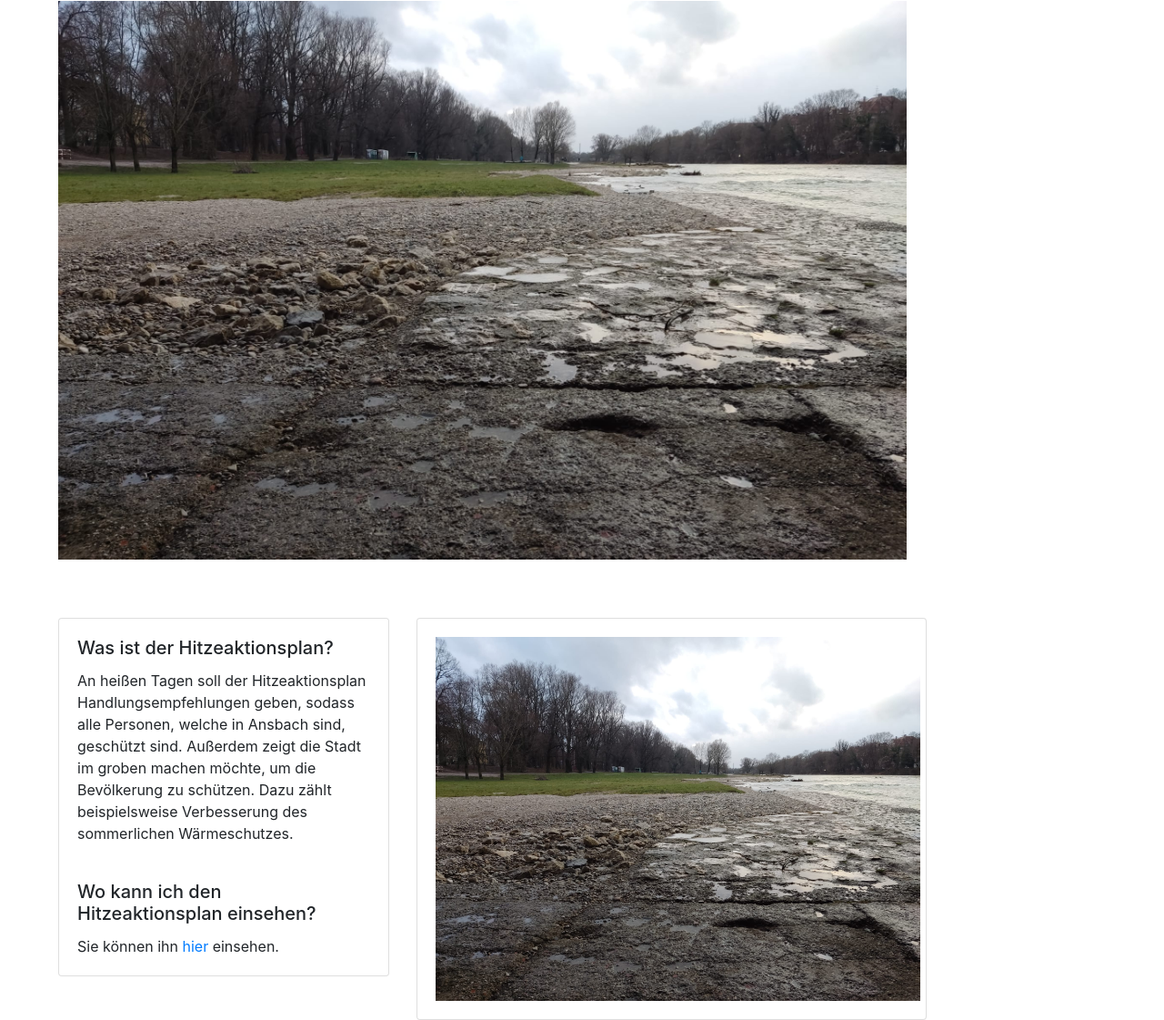
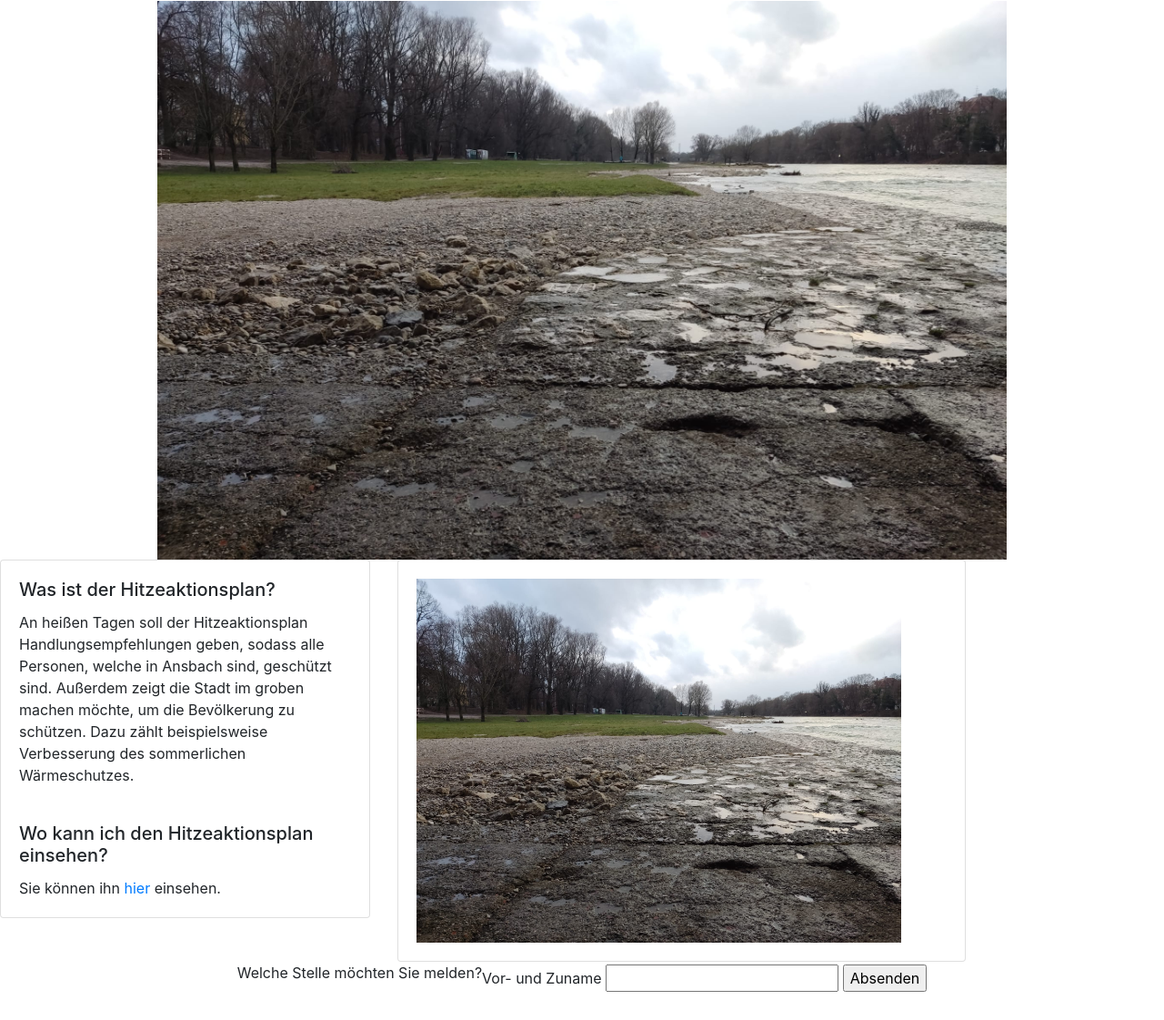
Before and after one commit to legan100/HitzeWebseite, a plain HTML site: page index.html in a window 1280 px wide. Shown: the part 85-1206 px from the top of the page at 91% size. After the commit the page ends 1182 px from the top, so only its background shows below. Drawn offline with nearby package versions, Linux system fonts and the light colour scheme.

Commit message:
chore: backup

```diff
--- a/index.html
+++ b/index.html
@@ -1,5 +1,5 @@
 <!DOCTYPE html>
-<html lang="en">
+<html lang="de">
 <head>
     <meta charset="UTF-8">
     <meta name="viewport" content="width=device-width, initial-scale=1.0">
@@ -39,6 +39,7 @@
           </nav>
     </header>
     <main>
+      <div id="start"></div>
       <div id="mpicture">
         <img src="assets/IMG-20231220-WA0019.jpg" alt="" srcset="" height="700px">
       </div>
@@ -72,6 +73,18 @@
           </div>
         </div>
       </div>
+      <div id="meldung">
+        <p>Welche Stelle möchten Sie melden?</p>
+        <form action="mailto:contact@niconagel.de" method="post">
+          <label for="name">Vor- und Zuname</label>
+          <input type="text" name="name" id="name">
+          <script>
+            var i= 0;
+            var eingabe = document.getElementById("name");
+          </script>
+          <input type="submit" value="Absenden">
+        </form>
+      </div>
     </main>
   </body>
 </html>
--- a/style.css
+++ b/style.css
@@ -30,15 +30,25 @@
 
 body {
   background-color: #eee;
+  display: flex;
+  align-items: center;
+  justify-content: center;
 }
 
 #mpicture{
-  margin-left: 5%;
-  margin-right: 5%;
+  display: flex;
+  align-items: center;
+  justify-content: center;
 }
 
 #allginfos{
-  margin-top: 5%;
-  margin-left: 5%;
-  margin-right: 5%;
+  display: flex;
+  align-items: center;
+  justify-content: center;
 }
+
+#meldung {
+  display: flex;
+  align-items: center;
+  justify-content: center;
+}
```
